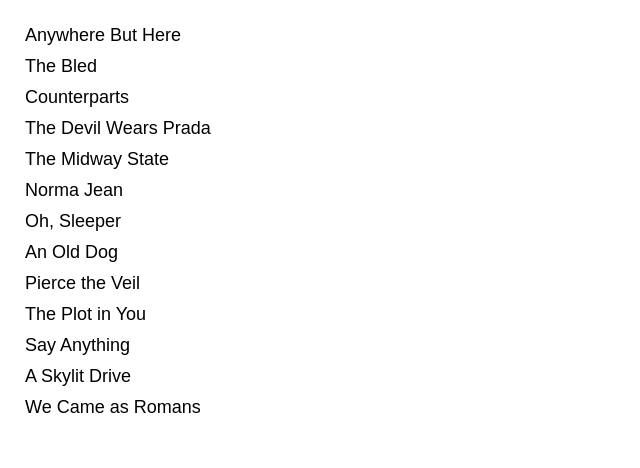
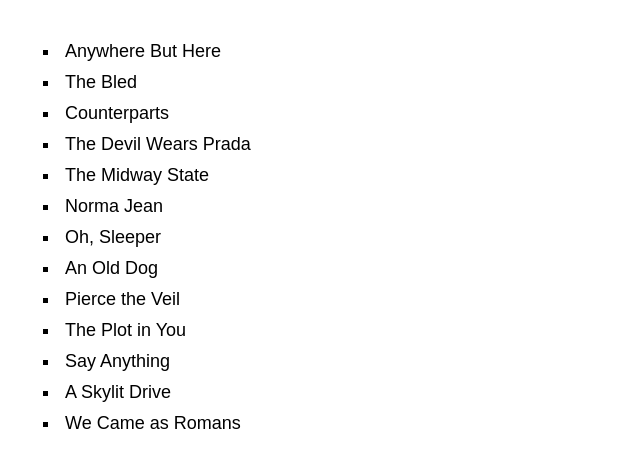
Before and after one commit to acciojob/sorting-articles-borrolla, a website: page main.html in a window 1280 px wide. Shown: the whole page, without its empty margins (0-640 px from the left). Drawn offline with Linux system fonts and the light colour scheme.

Commit message:
created a submission

```diff
--- a/styles.css
+++ b/styles.css
@@ -3,11 +3,21 @@
             font-family: Arial, sans-serif;
             margin: 20px;
         }
-        ul {
-            list-style-type: none;
-            padding: 0;
-        }
+
+ul {
+    list-style-type: square; /* Ensures square bullets */
+    padding-left: 40px; /* Indent to align bullets properly */
+    text-align: left;
+    display: inline-block;
+}
+
         li {
             padding: 5px;
             font-size: 18px;
 		}
+
+#band-image {
+    width: 200px; /* Adjust image size */
+    display: block;
+    margin: 0 auto 20px auto; /* Center the image */
+}
```
Also changed, not shown: main.html (+1 -1 lines).
